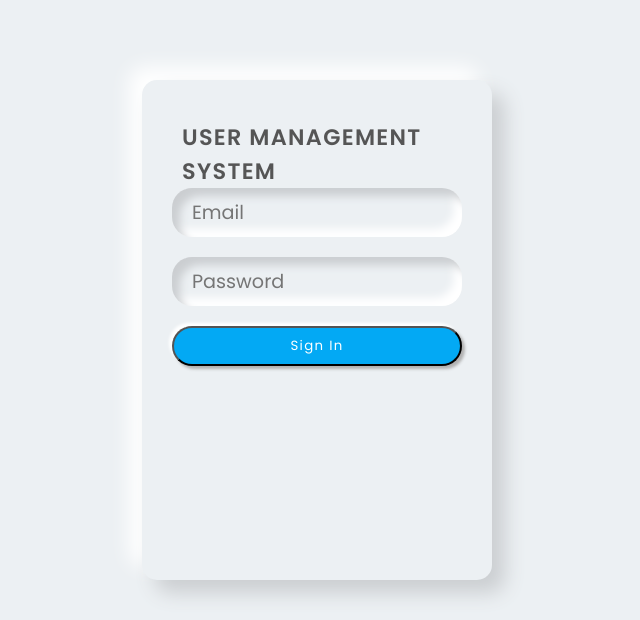
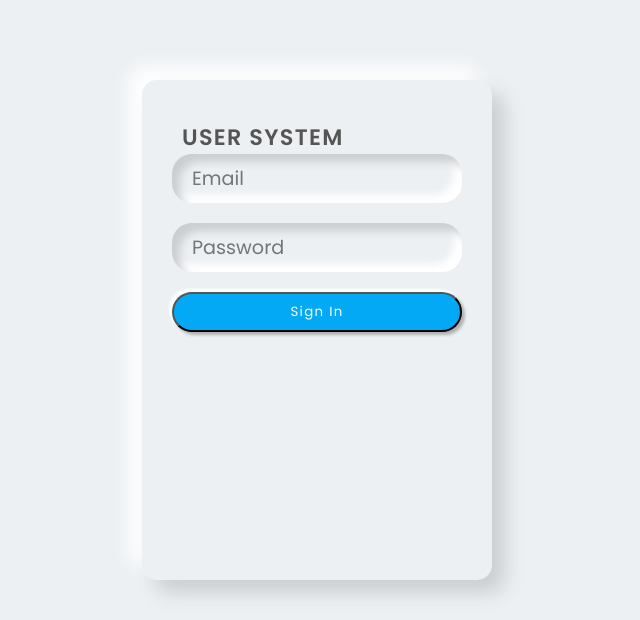
Before and after one commit to it21918/django_userSystem, a Django app: page / in a window 1280 px wide. Shown: the top 620 px of the page, without its empty margins (323-963 px from the left). Run offline with Django 3.2, Linux system fonts and the light colour scheme.

Commit message:
Update login_page.html

```diff
--- a/userSystem/base/templates/login_page.html
+++ b/userSystem/base/templates/login_page.html
@@ -108,7 +108,7 @@ body {
   <div class="logo">
   </div>
   <div class="text-center mt-4 name">
-      USER MANAGEMENT SYSTEM
+      USER SYSTEM
   </div>
     <form class="p-3 mt-3" action="/doLogin" method="post">
       {% csrf_token %}
```
